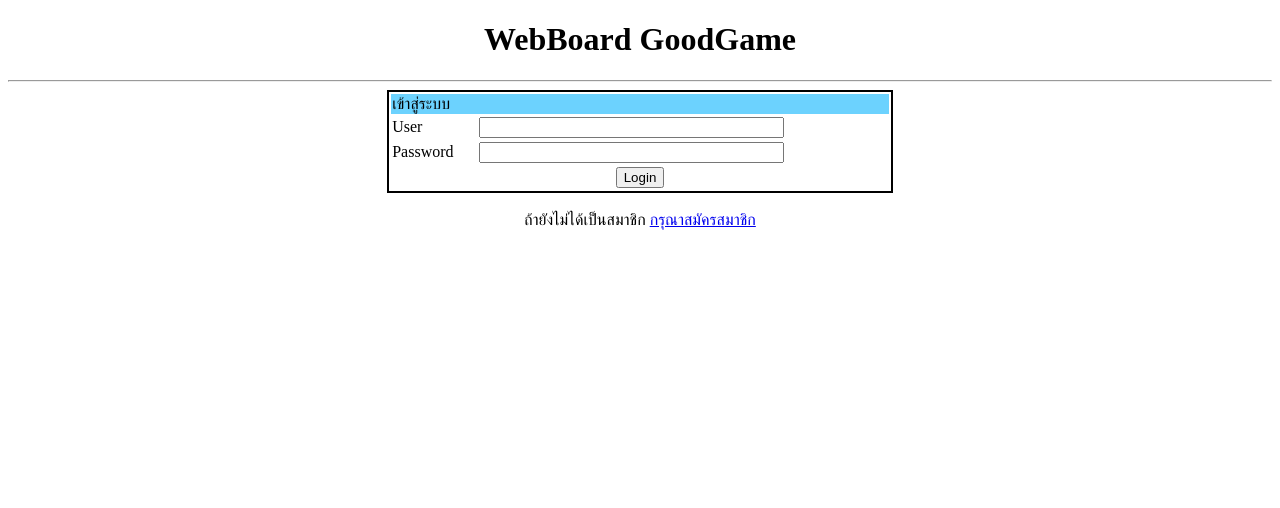
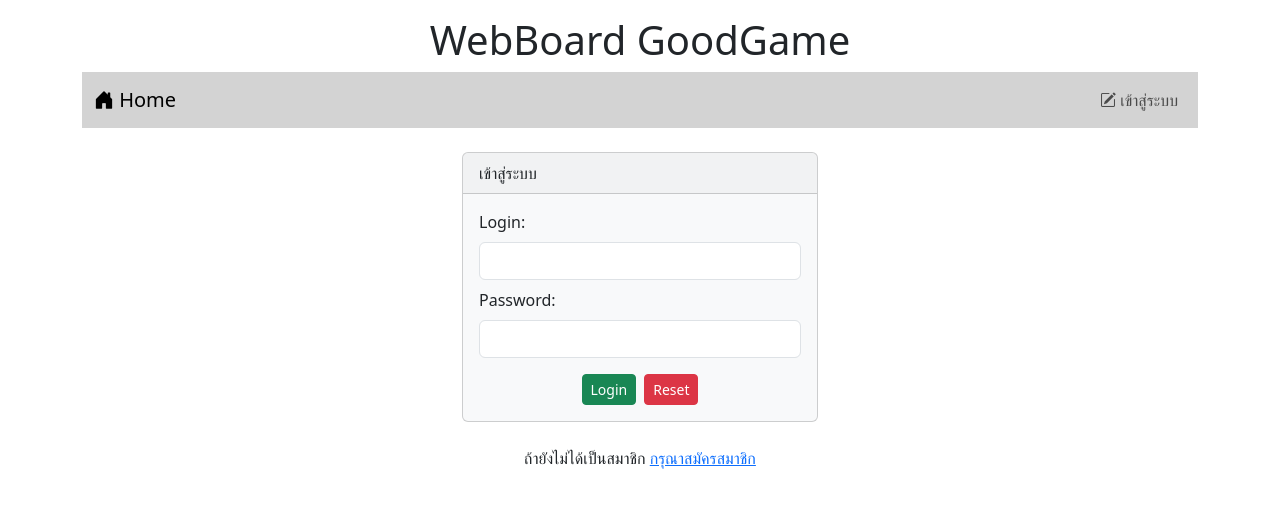
Before and after one commit to Kanriver/Webboard_kanriver, a PHP site: page /login.php in a window 1280 px wide. Shown: the top 508 px of the page. Run offline with PHP 8.4, Linux system fonts and the light colour scheme.

Commit message:
work 7 index,login,verify
work 7 index,login,verify

```diff
--- a/login.php
+++ b/login.php
@@ -10,22 +10,50 @@
 <head>
     <meta charset="UTF-8">
     <meta name="viewport" content="width=device-width, initial-scale=1.0">
+    <link rel="stylesheet" href="bootstrap-5.3.2-dist/css/bootstrap.min.css">
+    <script src="bootstrap-5.3.2-dist/js/bootstrap.bundle.min.js"></script>
+    <link rel="stylesheet" href="https://cdn.jsdelivr.net/npm/bootstrap-icons@1.11.3/font/bootstrap-icons.min.css">
     <title>Login</title>
 </head>
 <body>
-    <h1 style="text-align: center;">WebBoard GoodGame</h1>
-    <hr>
-    <form action="verify.php" method="post">
-        <table style="border: 2px solid black; width: 40%;" align="center">
-            <tr style="background-color: #6CD2FE;"><td colspan="2">เข้าสู่ระบบ</td></tr>
-            <tr><td>User</td><td><input type="text" name="user" size="35" required></td></tr>
-            <tr><td>Password</td><td><input type="password" name="pwd" size="35" required></td></tr>
-            <tr><td colspan="2" align="center"><input type="submit" value="Login"></td></tr>
-        </table>
-    </form>
+    <div class="container-lg">
+    <h1 style="text-align: center;" class="mt-3">WebBoard GoodGame</h1>
+    <?php include "nav.php" ?>
+    <div class="row mt-4">
+        <div class="col-lg-4 col-md-3 col-sm-2 col-1"></div>
+        <div class="col-lg-4 col-md-6 col-sm-8 col-10">
+            <?php
+                if(isset($_SESSION['error'])){
+                    echo "<div class='alert alert-danger'><i class='bi bi-x-lg'></i> ชื่อบัญชีหรือรหัสผ่านไม่ถูกต้อง</div>";
+                    unset($_SESSION['error']);
+                }
+            ?>
+            <div class="card bg-light text-dark">
+                <div class="card-header">เข้าสู่ระบบ</div>
+                <div class="card-body">
+                    <form action="verify.php" method="post">
+                        <div class="form-group ">
+                            <label for="Login" class="form-label">Login:</label>
+                            <input type="text" name="user" id="Login" class="form-control">
+                        </div>
+                        <div class="form-group mt-2">
+                            <label for="pwd" class="form-label">Password:</label>
+                            <input type="password" name="pwd" id="pwd" class="form-control">
+                        </div>
+                        <div class="d-flex justify-content-center mt-3 ">
+                            <button type="submit" class="btn btn-success btn-sm me-1">Login</button>
+                            <button type="reset" class="btn btn-danger btn-sm ms-1">Reset</button>
+                        </div>
+                    </form>
+                </div>
+            </div>
+        </div>
+        <div class="col-lg-4 col-md-3 col-sm-2 col-1"></div>
+    </div>
     <br>
     <div style="text-align: center;">
-    ถ้ายังไม่ได้เป็นสมาชิก <a href="register.html">กรุณาสมัครสมาชิก</a>
+    ถ้ายังไม่ได้เป็นสมาชิก <a href="register.php">กรุณาสมัครสมาชิก</a>
+    </div>
     </div>
 </body>
 </html>
--- /dev/null
+++ b/nav.php
@@ -0,0 +1,19 @@
+<nav class="navbar navbar-expand-lg " style="background-color: #d3d3d3;">
+        <div class="container-fluid">
+        <a class="navbar-brand" href="index.php"><i class="bi bi-house-door-fill"></i> Home</a>
+            <div class="navbar-nav">
+        <?php if(!isset($_SESSION['id'])){ ?>
+            <a class="nav-link" aria-current="page" href="login.php"><i class="bi bi-pencil-square"></i> เข้าสู่ระบบ</a>
+            <?php }else{ ?>
+             <li class="nav-item dropdown">
+                 <a class="btn btn-outline-secondary btn-sm dropdown-toggle" href="#" role="button" data-bs-toggle="dropdown" aria-expanded="false">
+                        <i class="bi bi-person-lines-fill"></i>     <?php echo $_SESSION['username'] ?>
+                  </a>
+                     <ul class="dropdown-menu">
+                      <li><a class="dropdown-item" href="logout.php"><i class="bi bi-power"></i>ออกจากระบบ</a></li>
+                  </ul>
+                </li>
+            <?php } ?>
+            </div>
+        </div>
+    </nav>
```
Also changed, not shown: index.php (+33 -46 lines), verify.php (+11 -7 lines).
